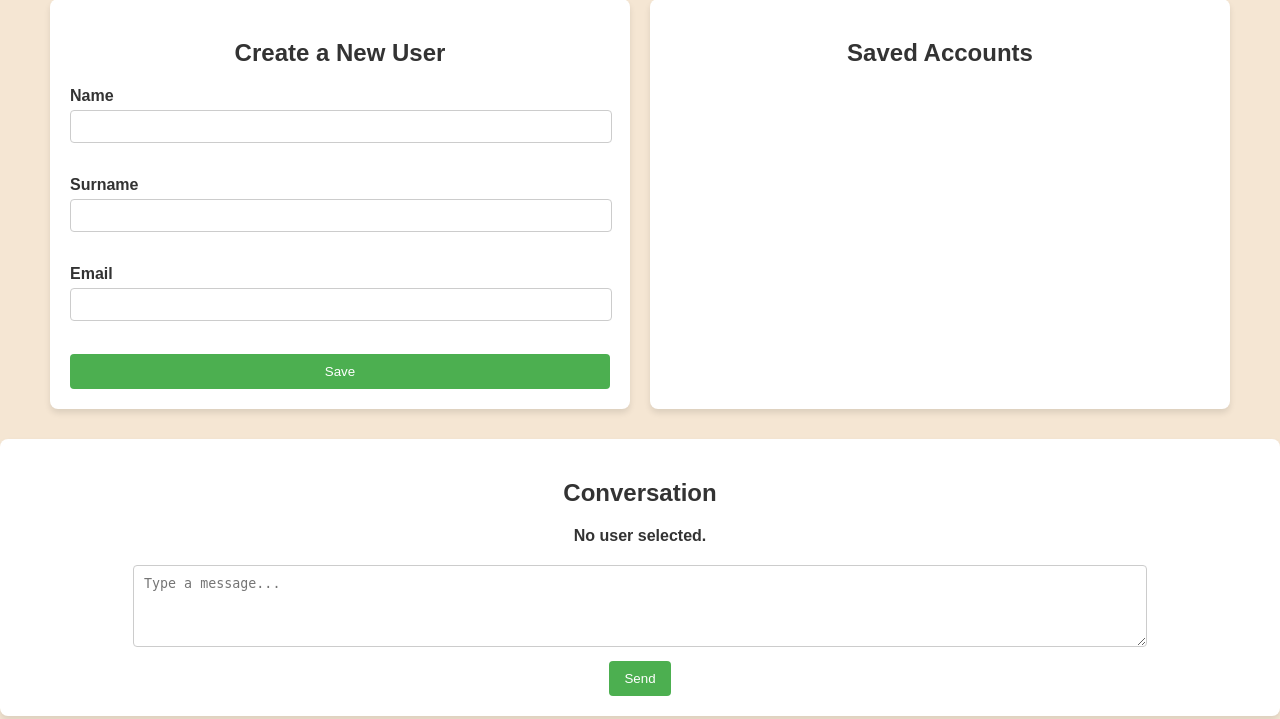
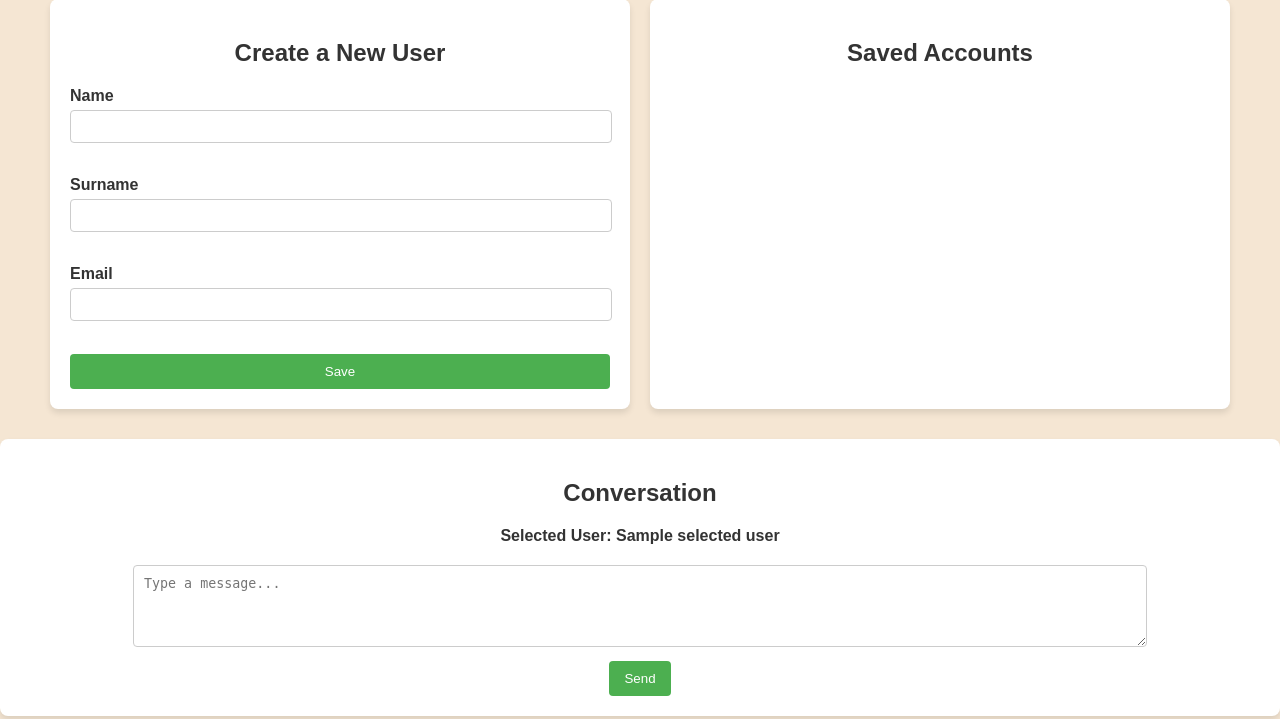
Before and after one commit to BalbiL/Devops_Project, a Flask app: template WebApp/templates/temp1.html in a window 1280 px wide. Shown: the part 81-800 px from the top of the page. Run offline with Flask 3, Linux system fonts and the light colour scheme; the template is opened without the code that fills it: most values are stand-ins (such as "Sample title", 1, 10 or a date in 2020); data that the repository does not hold is empty.

Commit message:
ajout d'une selection de users

```diff
--- a/WebApp/app.py
+++ b/WebApp/app.py
@@ -9,8 +9,23 @@ r = redis.StrictRedis(host='localhost', port=6379, decode_responses=True)
 
 @app.route('/')
 def index():
-    # Serve the HTML page
-    return render_template('temp1.html')
+    # Récupère l'email de l'utilisateur sélectionné dans la session
+    selected_user_email = session.get('selected_user', None)
+
+    # Si un utilisateur est sélectionné, récupérer ses détails
+    if selected_user_email:
+        selected_user = r.hgetall(f"user:{selected_user_email}")
+        # Formater le nom et surnom pour mettre le surnom entre parenthèses
+        selected_user_info = {
+            'name': selected_user.get('name'),
+            'surname': selected_user.get('surname')
+        }
+        # Ajouter des parenthèses autour du surnom dans le template
+        selected_user_info['formatted_name'] = f"{selected_user_info['name']} ({selected_user_info['surname']})"
+    else:
+        selected_user_info = None
+
+    return render_template('temp1.html', selected_user=selected_user_info)
 
 @app.route('/api/users', methods=['GET'])
 def get_users():
@@ -37,7 +52,6 @@ def add_user():
     })
     return jsonify({"message": "User added successfully!"}), 200
 
-
 @app.route('/api/delete_user', methods=['POST'])
 def delete_user():
     data = request.json
@@ -51,7 +65,14 @@ def delete_user():
     r.delete(f"user:{email}")
     return jsonify({"message": "User deleted successfully!"}), 200
 
+@app.route('/api/select_user', methods=['POST'])
+def select_user():
+    data = request.json
+    email = data.get('email')
 
+    # Store selected user's email in the session
+    session['selected_user'] = email
+    return jsonify({"message": "User selected successfully!"}), 200
 
 if __name__ == '__main__':
     app.run(debug=True)
--- a/WebApp/templates/temp1.html
+++ b/WebApp/templates/temp1.html
@@ -43,8 +43,13 @@
 <div class="conversation-block">
     <h2>Conversation</h2>
     <p id="selected-user" style="font-weight: bold; color: #333; text-align: center; margin-bottom: 10px;">
+        {% if selected_user %}
+        Selected User: {{ selected_user.formatted_name }}
+        {% else %}
         No user selected.
+        {% endif %}
     </p>
+
     <div id="conversation-content">
         <!-- Conversation content will go here -->
     </div>
@@ -71,8 +76,16 @@
                 deleteButton.classList.add('delete-button');
                 deleteButton.onclick = () => deleteUser(user.email);
 
-                // Append the delete button to the list item
+                const selectButton = document.createElement('button');
+                selectButton.textContent = 'Select';
+                selectButton.classList.add('select-button');
+                selectButton.onclick = () => selectUser(user);
+
+                listItem.appendChild(selectButton);
+
+                // Append buttons to the list item
                 listItem.appendChild(deleteButton);
+                listItem.appendChild(selectButton);
                 userList.appendChild(listItem);
             });
         } catch (error) {
@@ -131,48 +144,27 @@
         }
     });
 
-    // Initialize user list on page load
-    fetchUsers();
+    async function selectUser(user) {
+        try {
+            const response = await fetch('/api/select_user', {
+                method: 'POST',
+                headers: {
+                    'Content-Type': 'application/json',
+                },
+                body: JSON.stringify({ email: user.email })
+            });
 
-    async function fetchUsers() {
-        try {
-            const response = await fetch('/api/users');
-            const users = await response.json();
-            const userList = document.getElementById('user-list');
-            userList.innerHTML = ''; // Clear the list before populating
-
-            users.forEach(user => {
-                const listItem = document.createElement('li');
-                listItem.textContent = `${user.name} (${user.surname}) - ${user.email} `;
-
-                // Create delete button
-                const deleteButton = document.createElement('button');
-                deleteButton.textContent = 'Delete';
-                deleteButton.classList.add('delete-button');
-                deleteButton.onclick = () => deleteUser(user.email);
-
-                // Create select button
-                const selectButton = document.createElement('button');
-                selectButton.textContent = 'Select';
-                selectButton.classList.add('select-button');
-                selectButton.onclick = () => selectUser(user);
-
-                // Append buttons to the list item
-                listItem.appendChild(deleteButton);
-                listItem.appendChild(selectButton);
-                userList.appendChild(listItem);
-            });
+            if (response.ok) {
+                const selectedUserElement = document.getElementById('selected-user');
+                selectedUserElement.textContent = `Selected User: ${user.name} (${user.surname})`;
+            }
         } catch (error) {
-            console.error('Error fetching users:', error);
+            console.error('Error selecting user:', error);
         }
     }
 
-    function selectUser(user) {
-        alert(`Selected user: ${user.name} (${user.surname}) - ${user.email}`);
-        const selectedUserElement = document.getElementById('selected-user');
-        selectedUserElement.textContent = `Selected User: ${user.name} (${user.surname})`;
-    }
-
+    // Initialize user list on page load
+    fetchUsers();
 </script>
 </body>
 </html>
```
Also changed, not shown: WebApp/static/stylesheet.css (line endings or trailing spaces), 2 other files.
